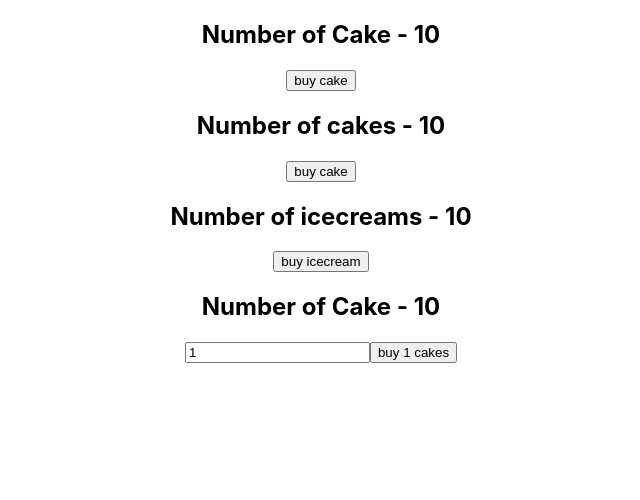
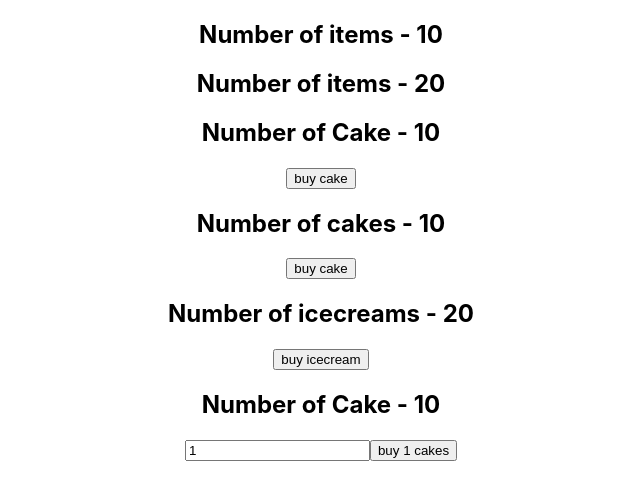
Before and after one commit to ahmedos999/redux-demo, a React (Create React App) app in the folder react-redux-demo/: page / in a window 1280 px wide. Shown: the top 500 px of the page, without its empty margins (319-959 px from the left). Built offline with nearby package versions, Linux system fonts and the light colour scheme.

Commit message:
item container ownprops

```diff
--- a/react-redux-demo/src/App.js
+++ b/react-redux-demo/src/App.js
@@ -4,6 +4,7 @@
 import HookCakeContainer from './components/HookCakeContainer';
 import IcecreamContainer from './components/IcecreamContainer';
 import NewCakeContainer from './components/NewCakeContainer';
+import ItemContainer from './components/itemContainer';
 import store from './redux/store'
 import { Provider } from 'react-redux';
 
@@ -11,6 +12,8 @@
   return (
     <Provider store={store}>
     <div className="App">
+      <ItemContainer cake></ItemContainer>
+      <ItemContainer></ItemContainer>
      <CakeContainer></CakeContainer>
      <HookCakeContainer></HookCakeContainer>
      <IcecreamContainer></IcecreamContainer>
--- /dev/null
+++ b/react-redux-demo/src/components/itemContainer.js
@@ -0,0 +1,19 @@
+import React from 'react'
+import { connect } from 'react-redux'
+
+function ItemContainer(props) {
+  return (
+    <div>
+        <h2>Number of items - {props.item}</h2>
+    </div>
+  )
+}
+const mapStateToProps = (state,ownProps) =>{
+    const itemState = ownProps.cake?state.cake.numOfCakes:state.icecream.numOfIcecreams
+  return{
+    item:itemState
+  }
+}
+
+
+export default connect(mapStateToProps)(ItemContainer)
--- a/react-redux-demo/src/redux/icecream/icecreamReducer.js
+++ b/react-redux-demo/src/redux/icecream/icecreamReducer.js
@@ -1,7 +1,7 @@
 import { BUY_ICECREAM } from "./icecreamTypes"
 
 const initialState = {
-    numOfIcecreams:10
+    numOfIcecreams:20
 }
 
 const icecreamReducer = (state =initialState,action)=>{
```
